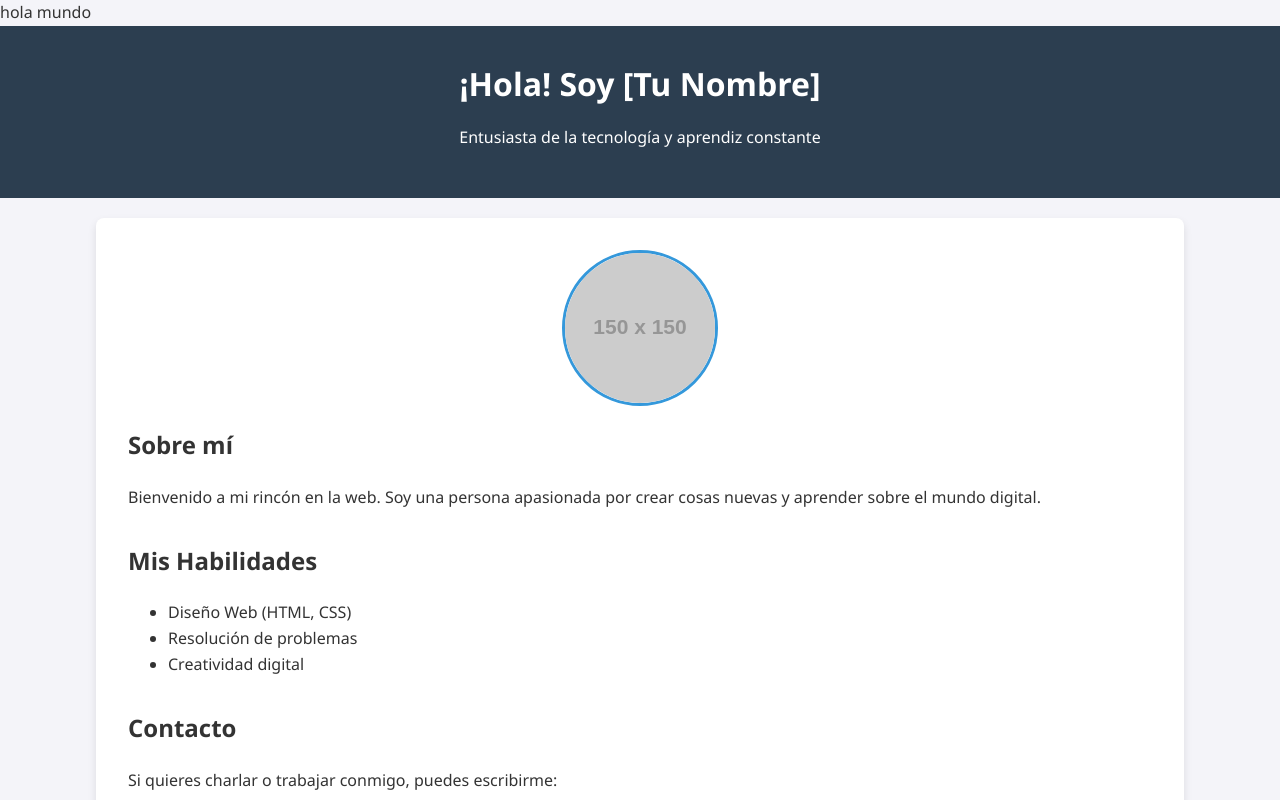
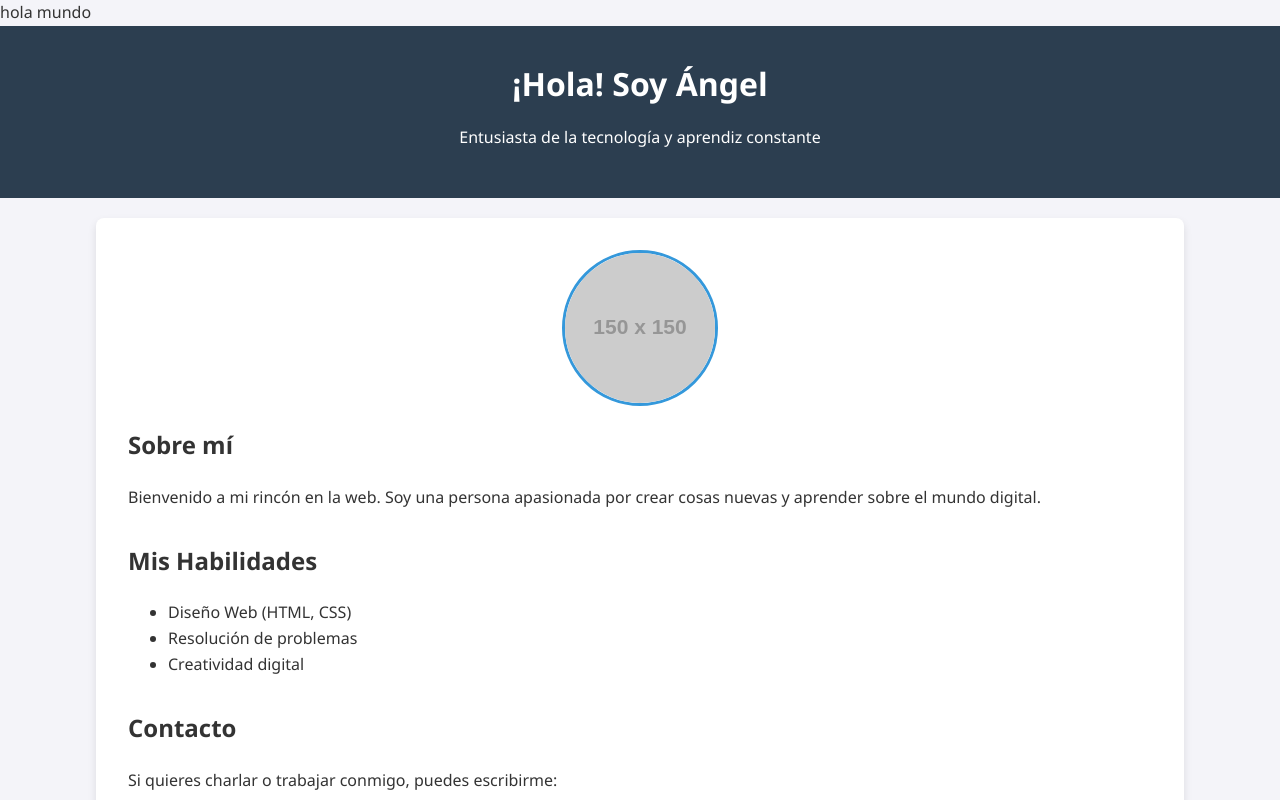
Before and after one commit to trujiangel7/trujiangel7.github.io, a plain HTML site: page index.html in a window 1280 px wide. Shown: the top 800 px of the page. Drawn offline with Linux system fonts and the light colour scheme; placeholder pictures from the web are drawn by us.

Commit message:
Update header name to 'Ángel'

```diff
--- a/index.html
+++ b/index.html
@@ -71,7 +71,7 @@ hola mundo
 <body>
 
     <header>
-        <h1>¡Hola! Soy [Tu Nombre]</h1>
+        <h1>¡Hola! Soy Ángel </h1>
         <p>Entusiasta de la tecnología y aprendiz constante</p>
     </header>
 
```
